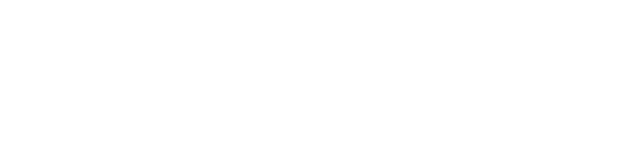
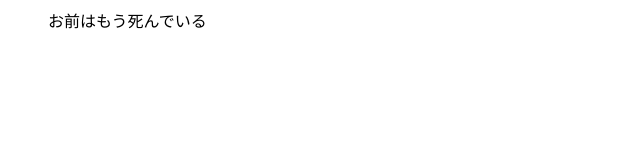
Before and after one commit to mbflores/AngularSample, a plain HTML site: page index.html in a window 1280 px wide. Shown: the whole page, without its empty margins (0-640 px from the left). Drawn offline with Linux system fonts and the light colour scheme.

Commit message:
added 日本語

```diff
--- a/index.html
+++ b/index.html
@@ -5,6 +5,6 @@
     <title>Document</title>
 </head>
 <body>
-
+    <ul>お前はもう死んでいる</ul>
 </body>
 </html>
```
